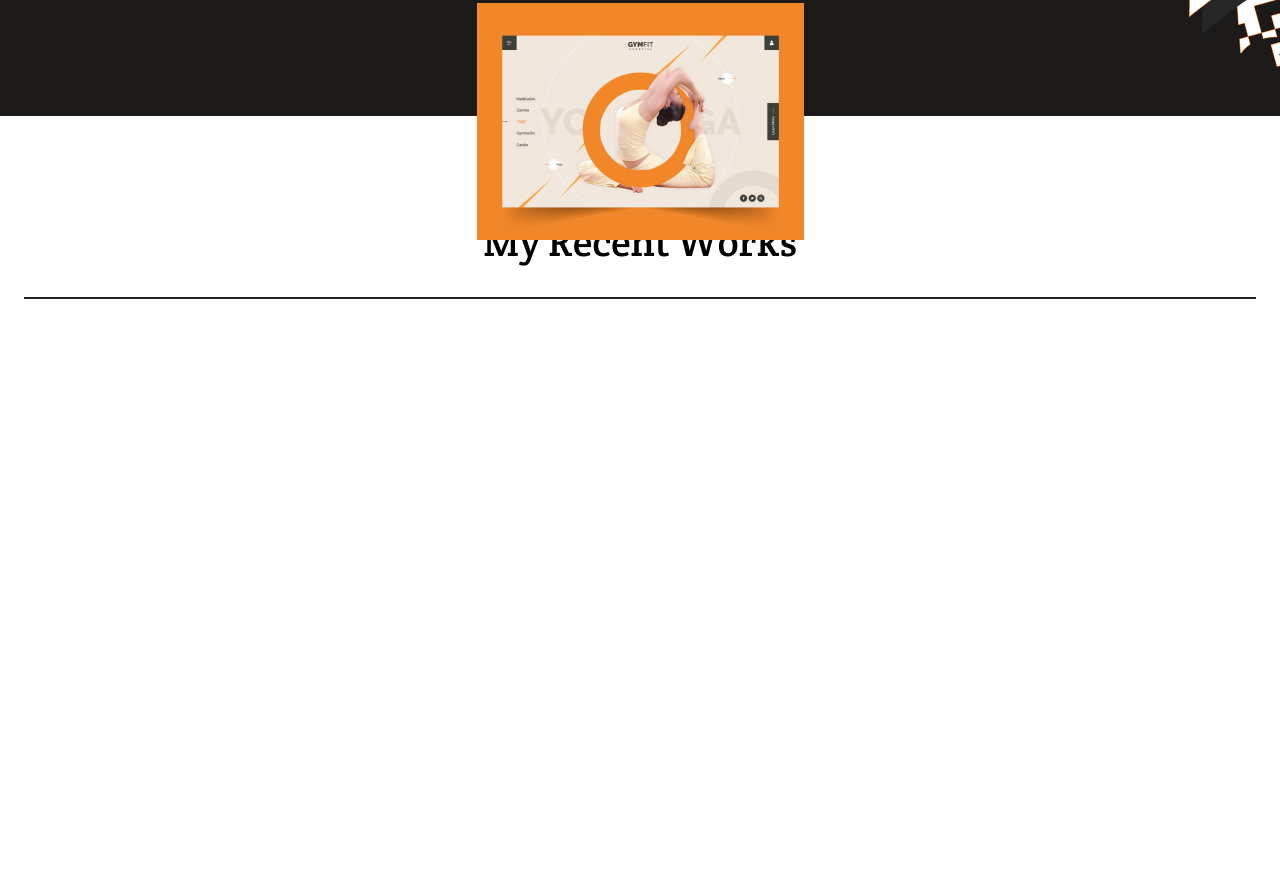
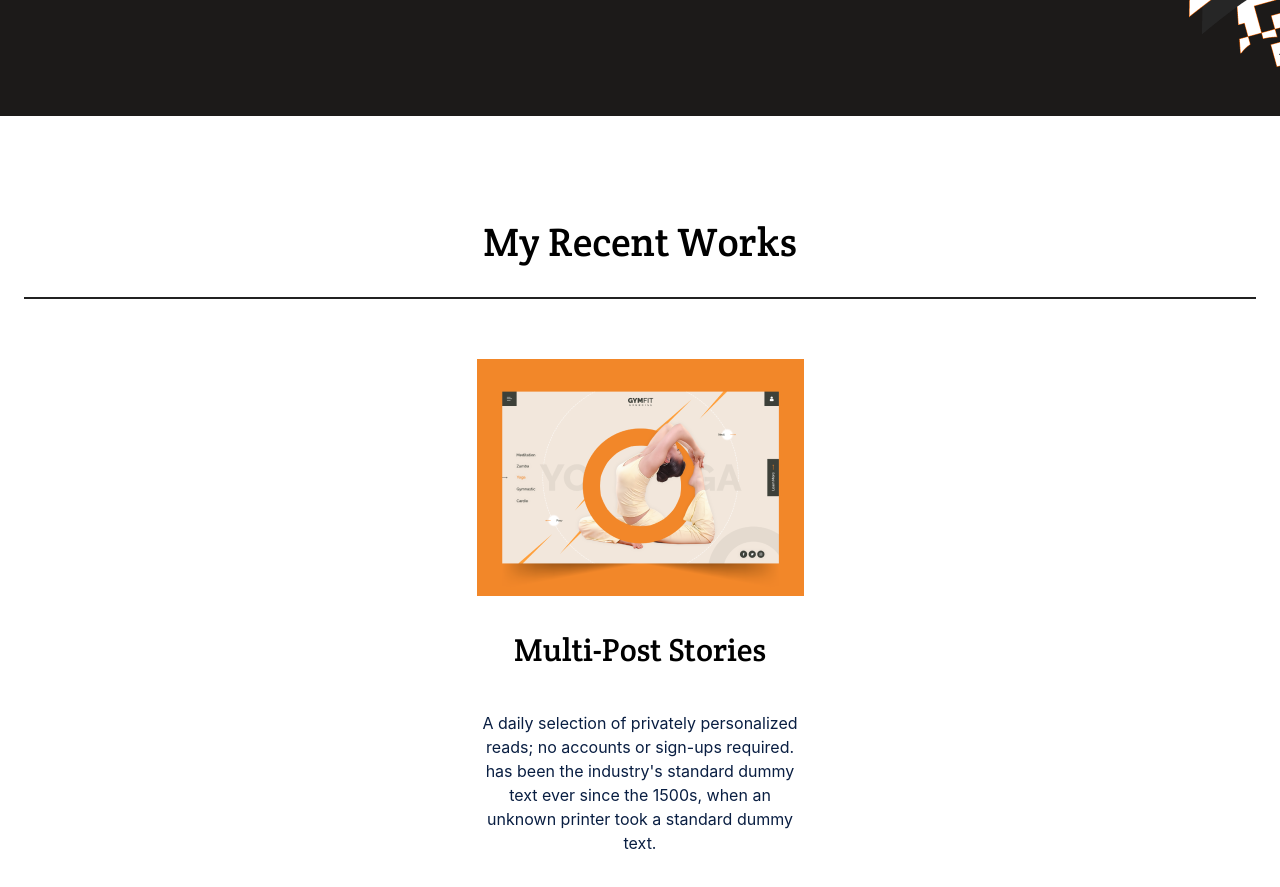
Before and after one commit to medsonmoombe/My-portfolio, a plain HTML site: page index.html in a window 1280 px wide. Shown: the part 557-1444 px from the top of the page. Drawn offline with Linux system fonts and the light colour scheme.

Commit message:
Add the the article tag with the descrption of my work and add styles in css to postion

```diff
--- a/index.html
+++ b/index.html
@@ -45,7 +45,11 @@
       <div class="intro-sec">
        <div class="image1">
           <img src="images/Placeholder1.png">
+          <h6>Multi-Post Stories</h6>
         </div>
+        <article class="para-discrp1">
+          <p class="para-sec1">A daily selection of privately personalized reads; no accounts or sign-ups required. has been the industry's standard dummy text ever since the 1500s, when an unknown printer took a standard dummy text.</p>
+      </article>
       </div>
     </section>
 
--- a/style.css
+++ b/style.css
@@ -151,6 +151,7 @@ h5 {
   display: grid;
   grid-template-columns: 1fr;
   justify-items: center;
+  position: relative;
 }
 
 .separator {
@@ -163,7 +164,43 @@ h5 {
 }
 
 .image1 {
-display: flex;
-justify-content: center;
+  display: flex;
+  justify-content: center;
+  position: absolute;
+  margin-top: 300px;
+}
 
+img {
+  display: flex;
+  flex-direction: column;
 }
+
+h6 {
+  position: absolute;
+  margin-top: 29px;
+  font-family: 'Crete Round';
+  font-style: normal;
+  font-weight: 350;
+  width: 350px;
+  text-align: center;
+  font-size: 32px;
+  line-height: 44px;
+}
+
+.para-sec1 {
+  position: absolute;
+  width: 330px;
+  line-height: 24px;
+  font-family: 'Inter';
+  font-style: normal;
+  font-weight: 400;
+  font-size: 16px;
+  color: #091E42;
+  text-align: center;
+}
+
+article {
+  display: flex;
+  justify-content: center;
+  margin-top: 400px;
+}
```
